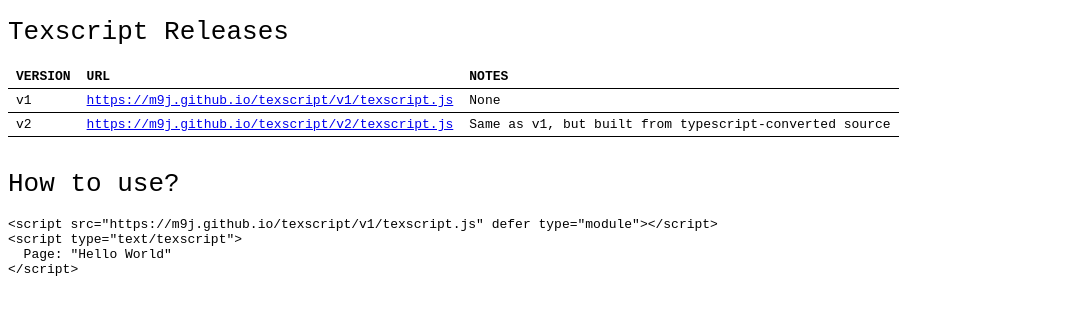
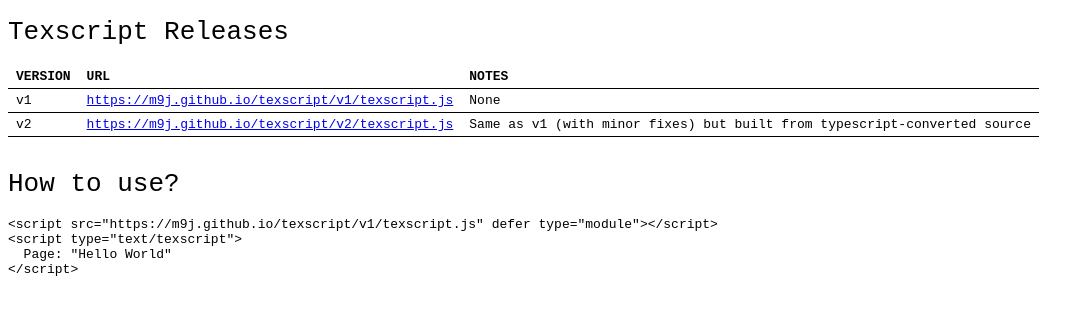
Before and after one commit to M9J/texscript, a website: page releases/index.html in a window 1280 px wide. Shown: the whole page, without its empty margins (0-1084 px from the left). Drawn offline with Linux system fonts and the light colour scheme.

Commit message:
release page update

```diff
--- a/releases/index.html
+++ b/releases/index.html
@@ -75,7 +75,7 @@
       {
         VERSION: "v2",
         URL: "https://m9j.github.io/texscript/v2/texscript.js",
-        NOTES: "Same as v1, but built from typescript-converted source",
+        NOTES: "Same as v1 (with minor fixes) but built from typescript-converted source",
       },
     ]);
 
```
